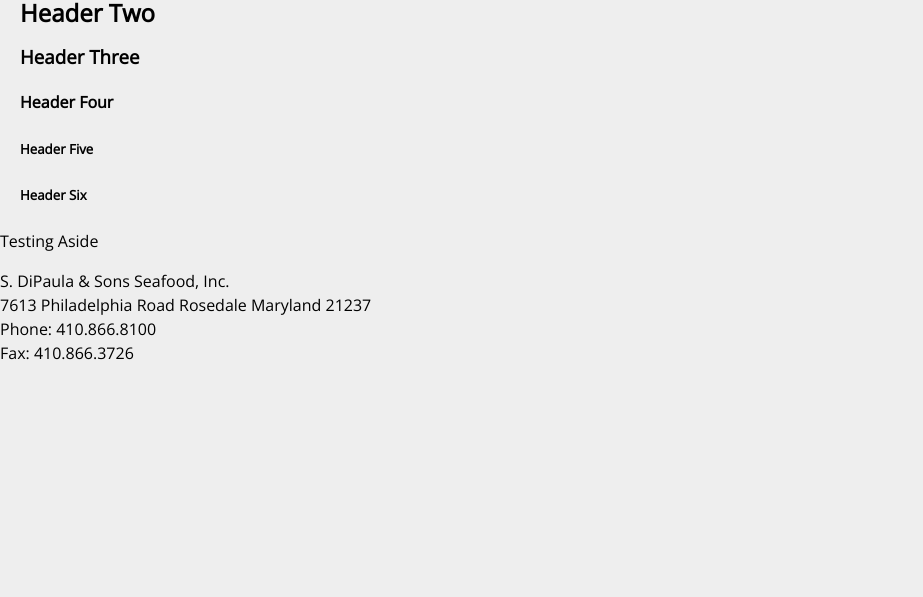
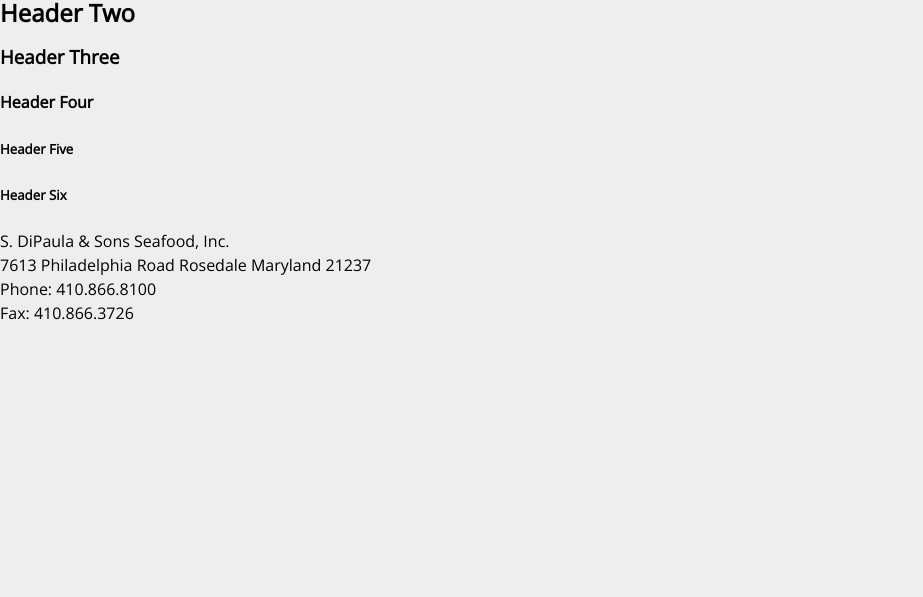
Before and after one commit to dipaula/dipaula.github.io, a plain HTML site: page style-guide/index.html in a window 1280 px wide. Shown: the part 203-800 px from the top of the page, without its empty margins (0-923 px from the left). Drawn offline with nearby package versions, Linux system fonts and the light colour scheme.

Commit message:
Use Flexbox

```diff
--- a/css/styles.css
+++ b/css/styles.css
@@ -92,6 +92,15 @@ h1 {
 /* ========================================================================== */
 /* content */
 /* ========================================================================== */
+#content {
+  display: flex;
+}
 main {
-  padding: 0 20px;
+  flex: 0 1 auto;
+  order: 1;
 }
+aside {
+  flex: 0 1 auto;
+  order: 2;
+  width: 33.33%;
+}
--- a/js/scripts.js
+++ b/js/scripts.js
@@ -27,11 +27,11 @@ jQuery(function($) {
 
     HOME = {
         init: function() {
-            this.testing();
+            // this.testing();
         },
         testing: function() {
             $('body').each(function() {
-              console.log("testing");
+              // console.log("testing");
             });
         }
     };
--- a/style-guide/index.html
+++ b/style-guide/index.html
@@ -9,13 +9,14 @@
   <link rel="stylesheet" href="/css/styles.css?v=1.0">
 </head>
 
-<body class="about">
+<body class="style-guide">
 
 <header>
 
   <div class="site-name">
     S. DiPaula &amp; Sons Seafood, Inc.
   </div>
+
   <div class="site-tagline">
     Baltimore's Oldest Crabhouse Established 1897
   </div>
@@ -25,7 +26,9 @@
   </nav>
 </header>
 
-<main>
+<div id="content">
+
+  <main>
 
     <h1>Style Guide</h1>
 
@@ -41,6 +44,8 @@
   <aside>
     <p>Testing Aside</p>
   </aside>
+
+</div>
 
   <footer>
     <div itemtype="http://schema.org/Organization">
```
